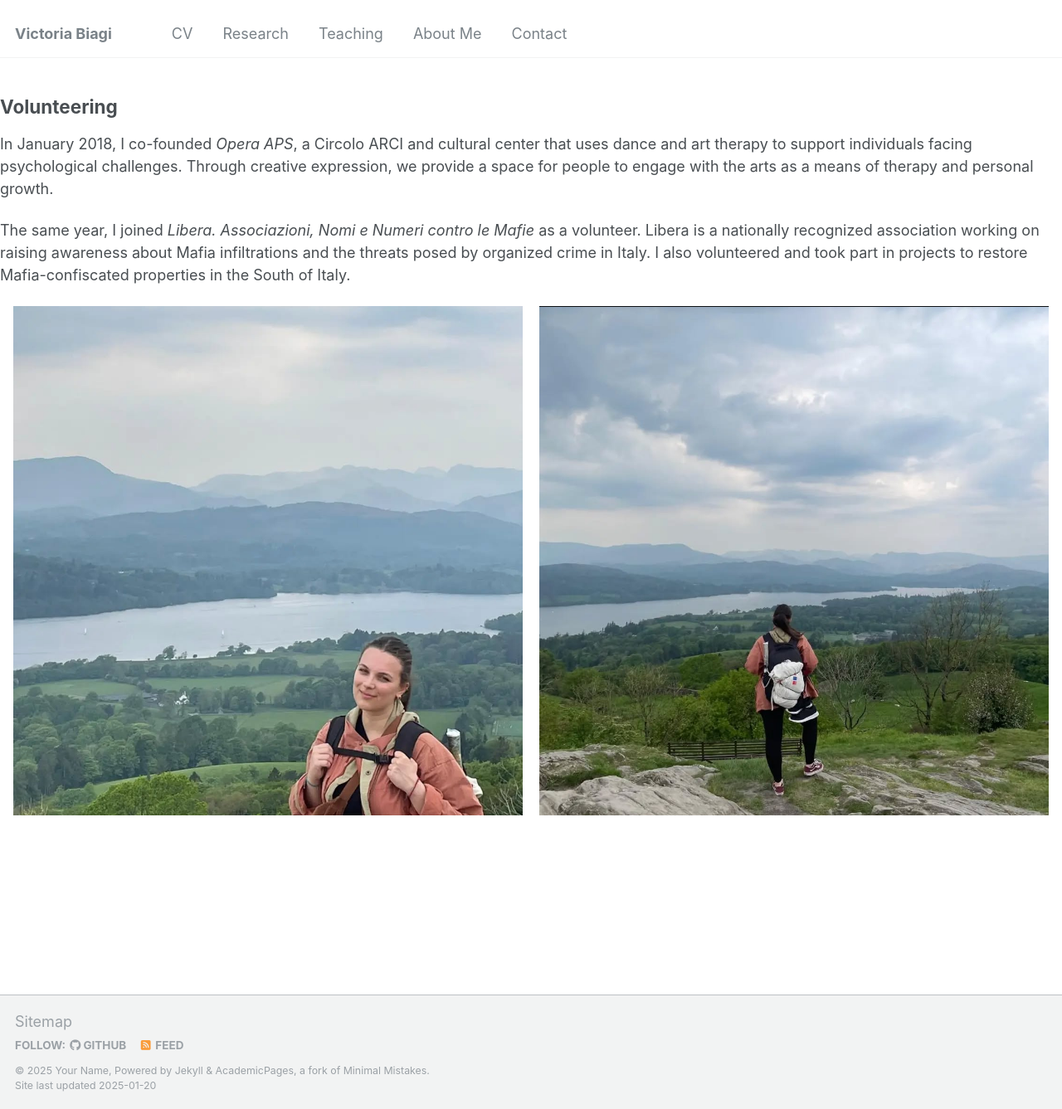
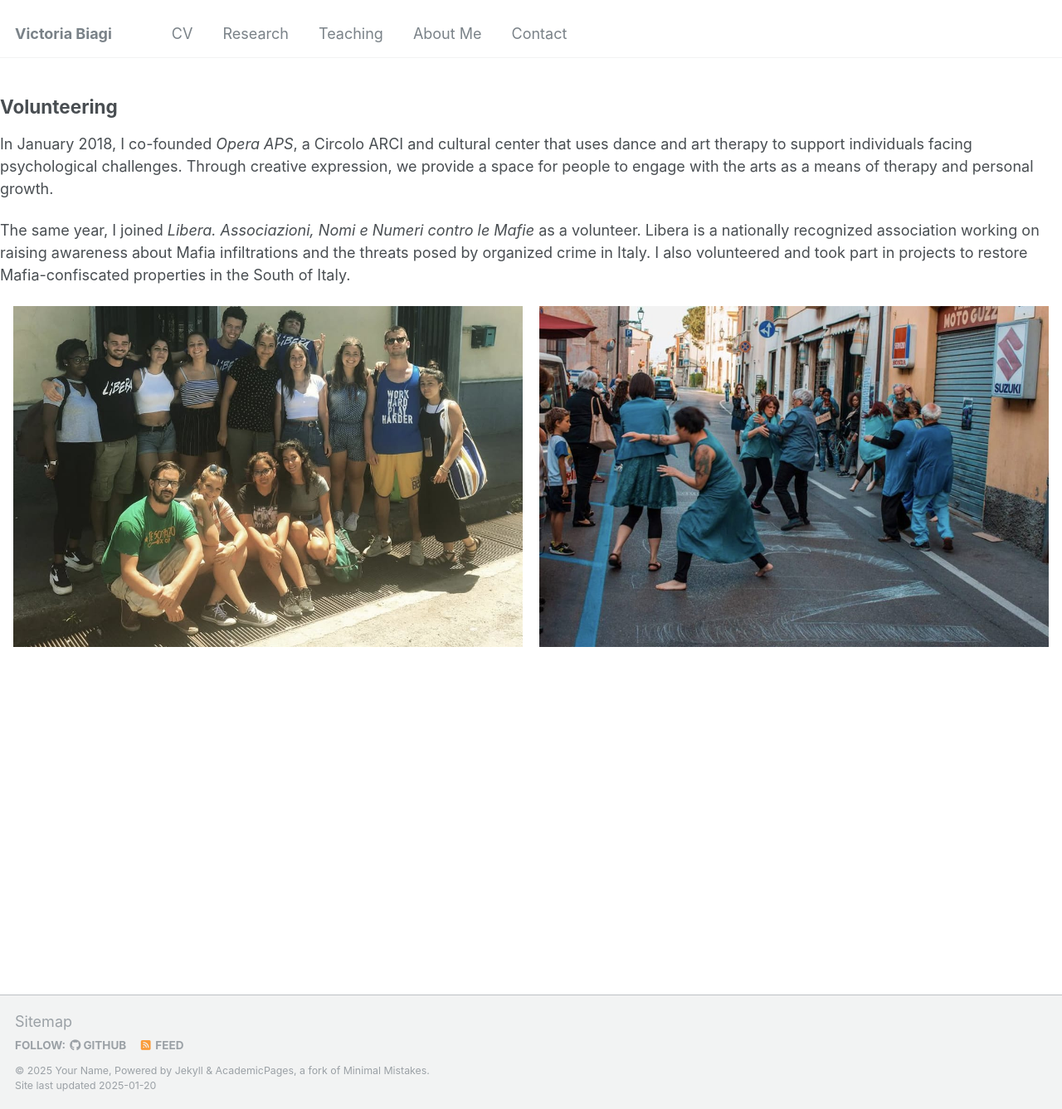
Before and after one commit to victoriabiagi/victoriabiagi.github.io, a Jekyll site: the page built from _portfolio/portfolio-2.md, in a window 1280 px wide and 1337 px high. Shown: the whole window at 83% size. Built offline with Jekyll 4.4.1, drawn with Linux system fonts in a browser that asks for light colours.

Commit message:
Update portfolio-2.md

```diff
--- a/_portfolio/portfolio-2.md
+++ b/_portfolio/portfolio-2.md
@@ -10,6 +10,6 @@ In January 2018, I co-founded *Opera APS*, a Circolo ARCI and cultural center th
 The same year, I joined *Libera. Associazioni, Nomi e Numeri contro le Mafie* as a volunteer. Libera is a nationally recognized association working on raising awareness about Mafia infiltrations and the threats posed by organized crime in Italy. I also volunteered and took part in projects to restore Mafia-confiscated properties in the South of Italy.
 
 <div style="display: flex; justify-content: center; text-align: center; gap: 20px;">
-    <img src="/images/1000126121.png" alt="Lake District view 1" style="width: 48%;"/>
-    <img src="/images/1000126122.png" alt="Lake District view 2" style="width: 48%;"/>
+    <img src="/images/portfolio1.jpeg" alt="Lake District view 1" style="width: 48%;"/>
+    <img src="/images/portfolio2.jpeg" alt="Lake District view 2" style="width: 48%;"/>
 </div>
```
